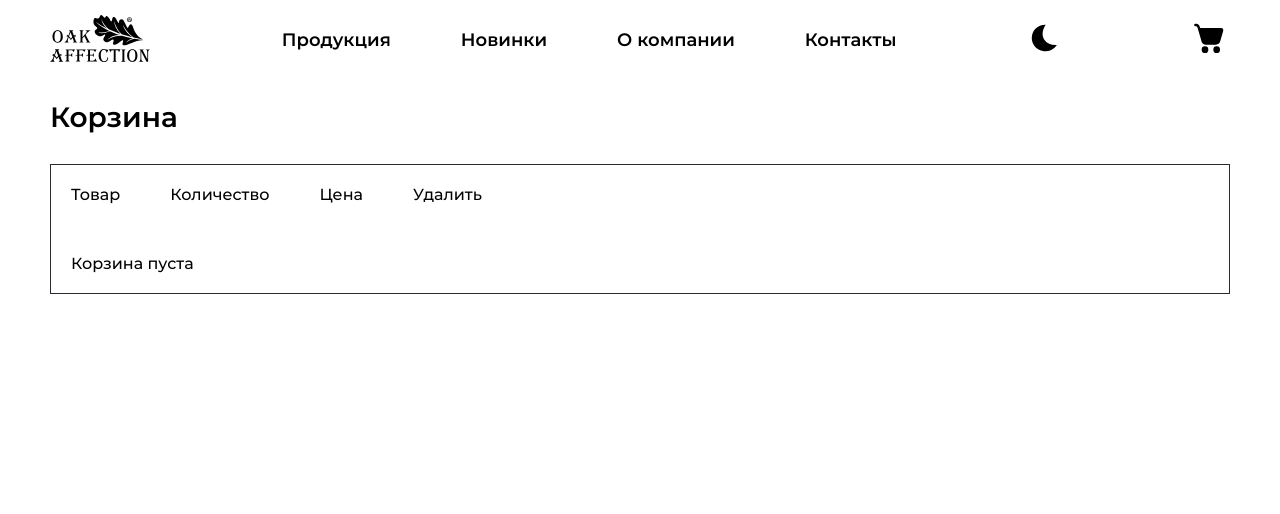
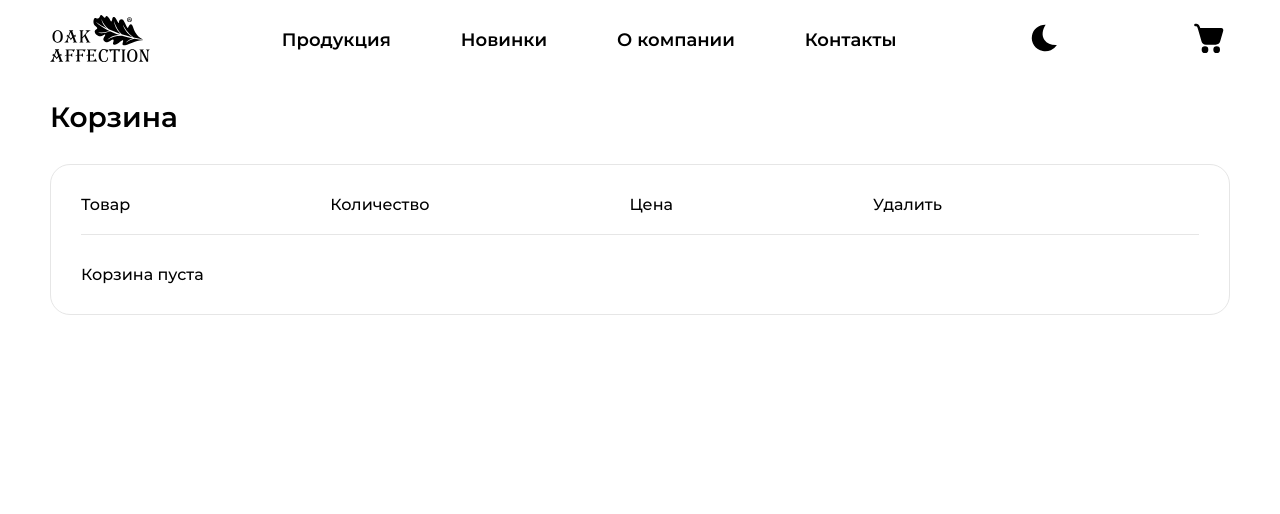
Before and after one commit to dashdash27/OakAffection, a Flask app: page /checkout/cart in a window 1280 px wide. Shown: the top 514 px of the page. Run offline with Flask 3, Linux system fonts and the light colour scheme; data that the repository does not hold is empty; some libraries are stand-ins or nearby versions.

Commit message:
style: add basic styles to cart page

```diff
--- a/app/static/css/checkout/cart.css
+++ b/app/static/css/checkout/cart.css
@@ -9,32 +9,63 @@
 }
 .cart__table {
     margin-top: 30px;
-    padding: 20px;
-    border: 1px solid var(--text-sub-color);
+    padding: 30px;
+    border: 1px solid var(--bg-sub-color);
+    border-radius: 20px;
 }
 .cart__table-header {
     display: flex;
-    gap: 50px;
-    border-bottom: 1px solid var(--text-sub-colors);
+    gap: 200px;
+    padding-bottom: 20px;
+    border-bottom: 1px solid var(--bg-sub-color);
 }
 .cart__items {
     display: flex;
     flex-direction: column;
-    gap: 50px;
-    margin-top: 50px;
+    gap: 30px;
+    margin-top: 30px;
 }
 .cart__item {
     display: flex;
     align-items: center;
     gap: 50px;
+    padding-bottom: 30px;
+    border-bottom: 1px solid var(--bg-sub-color);
 }
 .cart__item-info {
     display: flex;
-    gap: 20px;
+    gap: 40px;
+}
+.cart__item-img-wrapper {
+    width: 150px;
+    height: 150px;
+    background-color: var(--bg-sub-color);
+    display: flex;
+    align-items: center;
+    justify-content: center;
+    border-radius: 10px;
 }
 .cart__item-img {
-    width: 50px;
+    max-width: 80%;
+    max-height: 80%;
 }
 .cart__item-text {
-    margin-top: 20px;
+    margin-top: 40px;
 }
+.cart__item-name {
+    width: 300px;
+}
+.cart__item-controls {
+    display: flex;
+    align-items: center;
+    gap: 20px;
+    padding: 5px 20px;
+    border: 1px solid var(--text-sub-color);
+    border-radius: 30px;
+}
+.cart-item__btn-minus, .cart-item__btn-plus {
+    font-size: 25px;
+}
+.cart__item-total {
+    font-size: 25px;
+}
```
